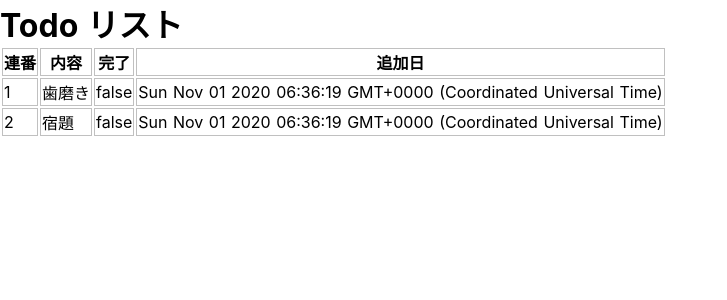
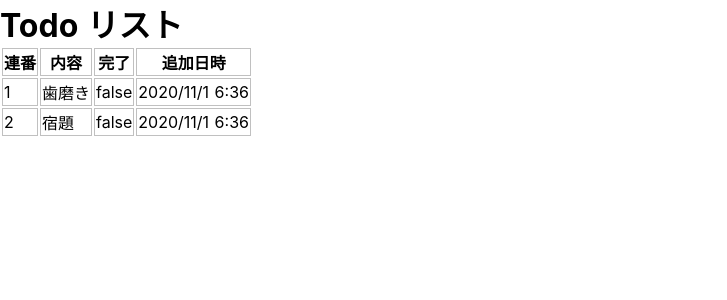
Before and after one commit to nakazawaken1/my-nuxt, a Nuxt app: page / in a window 1280 px wide. Shown: the top 300 px of the page, without its empty margins (0-727 px from the left). Built offline with nearby package versions, Linux system fonts and the light colour scheme.

Commit message:
date format

```diff
--- a/pages/index.vue
+++ b/pages/index.vue
@@ -2,12 +2,12 @@
   <div>
     <h1>Todo リスト</h1>
     <table>
-      <tr><th>連番</th><th>内容</th><th>完了</th><th>追加日</th></tr>
+      <tr><th>連番</th><th>内容</th><th>完了</th><th>追加日時</th></tr>
       <tr v-for="(todo, i) in todos" :key="i">
         <td>{{i + 1}}</td>
         <td>{{todo.title}}</td>
         <td>{{todo.done}}</td>
-        <td>{{todo.created_at}}</td>
+        <td>{{format(todo.created_at)}}</td>
       </tr>
     </table>
   </div>
@@ -22,6 +22,15 @@ export default {
         { title: '宿題', done: false, created_at: new Date() },
       ]
     }
+  },
+  methods: {
+    format(date) {
+      return date.getFullYear()
+        + '/' + (date.getMonth() + 1)
+        + '/' + date.getDate()
+        + ' ' + date.getHours()
+        + ':' + date.getMinutes();
+    }
   }
 }
 </script>
```
